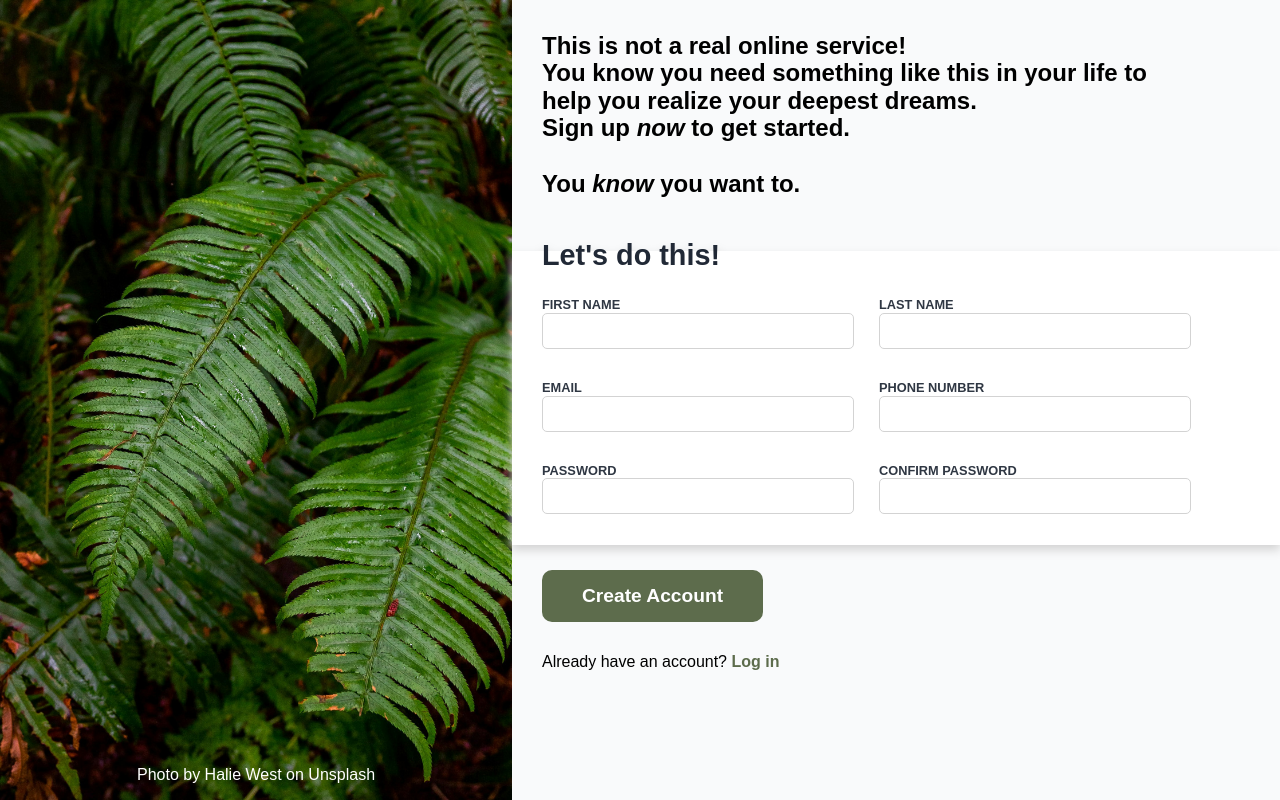
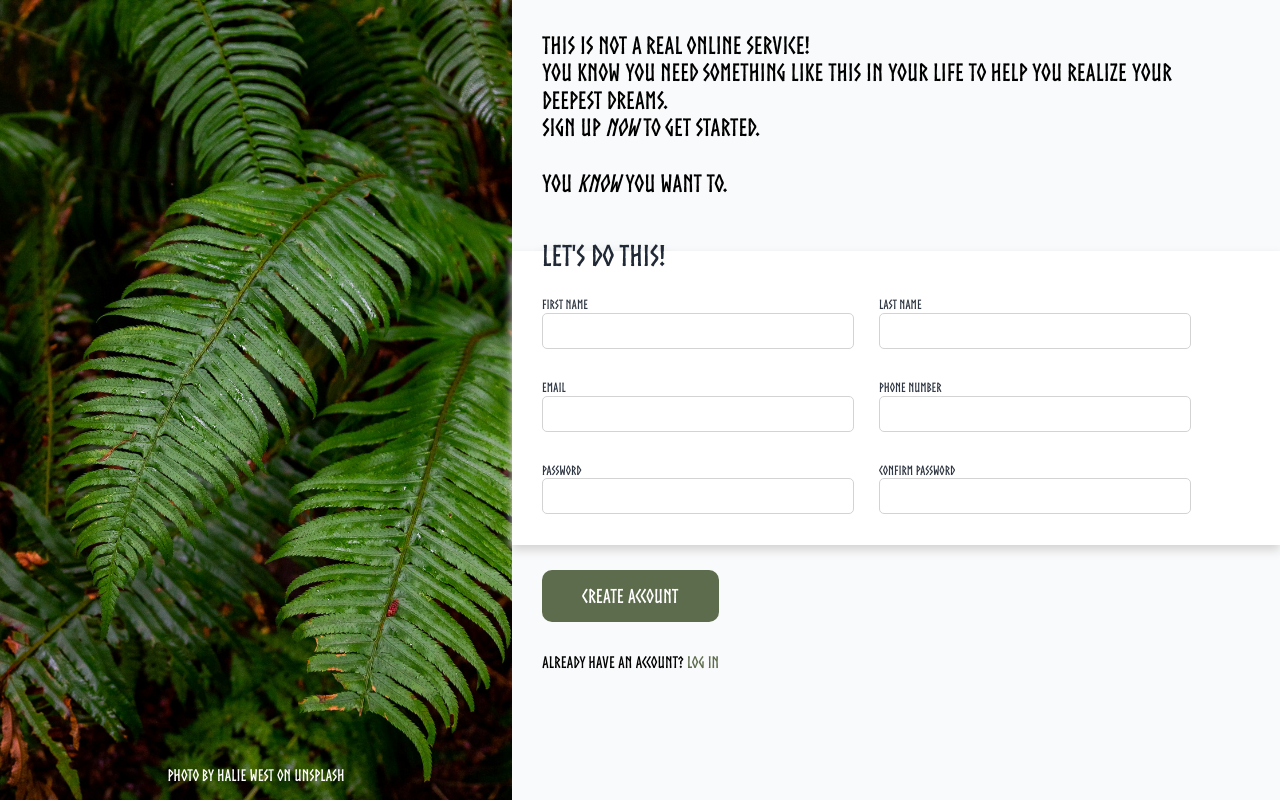
Before and after one commit to kamalypatel/sign-up-form, a plain HTML site: page index.html in a window 1280 px wide. Drawn offline with Linux system fonts and the light colour scheme.

Commit message:
used the custom norse font

```diff
--- a/styles.css
+++ b/styles.css
@@ -1,9 +1,14 @@
+@font-face {
+    font-family: Norse;
+    src: url(Norse-Bold.otf)
+}
+
 .main-container {
     display: flex;
     flex-direction: row;
     height: 100vh;
     width: 100vw;
-    font-family: Arial, Helvetica, sans-serif;
+    font-family: Norse;
 }
 
 .left-container {
```
Also changed, not shown: Norse-Bold.otf (added), odin-lined.png (added).
